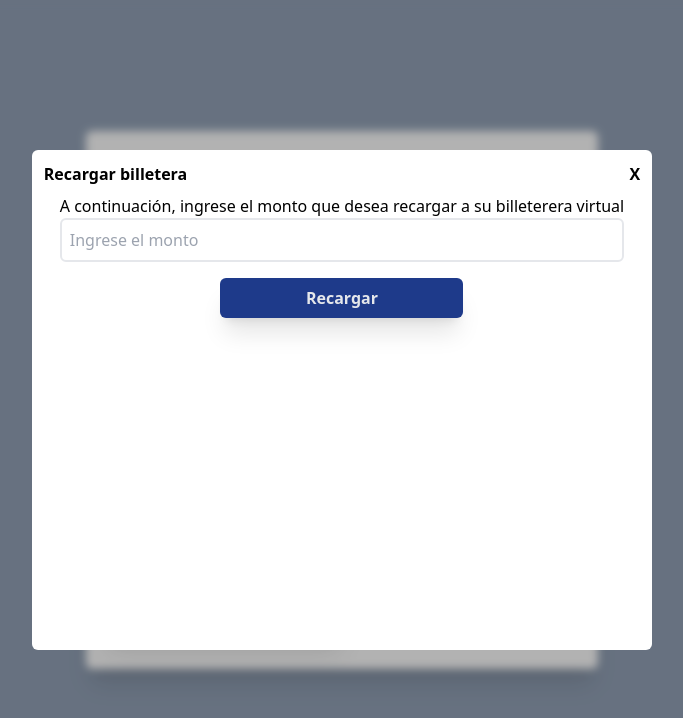
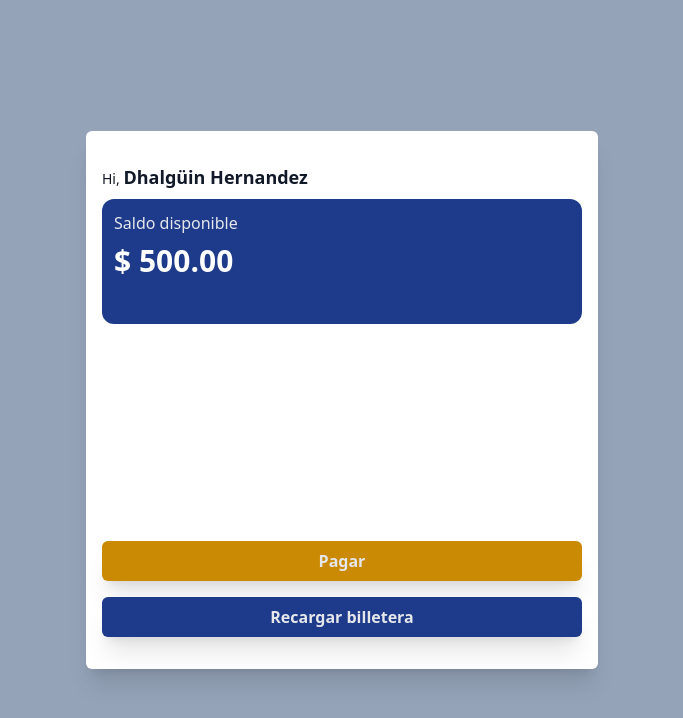
Before and after one commit to Dhalguin/epayco-challenge-client, a React (Create React App) app: page / in a window 1280 px wide. Shown: the top 718 px of the page, without its empty margins (298-981 px from the left). Built offline with nearby package versions, Linux system fonts and the light colour scheme.

Commit message:
modal preparated to conect api

```diff
--- a/src/modals/rechargeModal/index.tsx
+++ b/src/modals/rechargeModal/index.tsx
@@ -1,17 +1,26 @@
 import { Modal } from '../../components'
 import { RechargeWalletModalProps } from '../types'
 
-const RechargeWalletModal: React.FC<RechargeWalletModalProps> = ({ visible, title, onChange }) => {
+const RechargeWalletModal: React.FC<RechargeWalletModalProps> = ({
+  visible,
+  title,
+  onClose,
+  setRechargeWalletAmount,
+  onRecharge,
+}) => {
   return (
-    <Modal visible={visible} title={title} onClose={onChange}>
+    <Modal visible={visible} title={title} onClose={onClose}>
       <p>A continuación, ingrese el monto que desea recargar a su billeterera virtual</p>
       <div className="flex flex-col items-center justify-center gap-4 flex-1">
         <input
           type="number"
           className="border-2 border-solid w-full px-2 py-2 rounded-md"
-          placeholder="Ingrese el monto"
+          placeholder="0.00"
+          onChange={ev => setRechargeWalletAmount(Number(ev.target.value))}
         />
-        <button className="btn btn-primary">Recargar</button>
+        <button className="btn btn-primary" onClick={() => onRecharge()}>
+          Recargar
+        </button>
       </div>
     </Modal>
   )
--- a/src/modals/types.ts
+++ b/src/modals/types.ts
@@ -1,5 +1,7 @@
 export type RechargeWalletModalProps = {
   visible: boolean
   title: string
-  onChange: () => void
+  onClose: () => void
+  setRechargeWalletAmount: React.Dispatch<React.SetStateAction<number>>
+  onRecharge: () => void
 }
--- a/src/pages/home/index.tsx
+++ b/src/pages/home/index.tsx
@@ -1,6 +1,41 @@
+import { useState } from 'react'
 import RechargeWalletModal from '../../modals/rechargeModal'
 
 function HomePage() {
+  const [visibleModal, setVisibleModal] = useState({ recharge: false, payment: false })
+  const [rechargeWalletAmount, setRechargeWalletAmount] = useState(0.0)
+
+  const openModal = (modal: 'recharge' | 'payment') => {
+    switch (modal) {
+      case 'recharge':
+        setVisibleModal(prevState => ({ ...prevState, recharge: true }))
+        break
+
+      case 'payment':
+        setVisibleModal(prevState => ({ ...prevState, payment: true }))
+        break
+
+      default:
+        break
+    }
+  }
+
+  const closeModal = () => {
+    setVisibleModal(prevState => ({ ...prevState, recharge: false, payment: false }))
+  }
+
+  const rechargeWallet = () => {
+    const payload = {
+      documento: '',
+      celular: '',
+      valor: rechargeWalletAmount,
+    }
+
+    // Call API
+    console.log({ payload })
+    closeModal()
+  }
+
   return (
     <>
       <div className="container">
@@ -17,14 +52,24 @@ function HomePage() {
             </div>
           </div>
           <div className="flex flex-col gap-4 flex-1">
-            <button className="btn bg-yellow-600 w-full">Pagar</button>
-            <button className="btn btn-primary w-full">Recargar billetera</button>
+            <button className="btn bg-yellow-600 w-full" onClick={() => openModal('payment')}>
+              Pagar
+            </button>
+            <button className="btn bg-blue-900 w-full" onClick={() => openModal('recharge')}>
+              Recargar billetera
+            </button>
           </div>
         </div>
       </div>
 
       {/* Modals */}
-      <RechargeWalletModal visible={true} title="Recargar billetera" onChange={() => {}} />
+      <RechargeWalletModal
+        visible={visibleModal.recharge}
+        title="Recargar billetera"
+        onClose={() => closeModal()}
+        setRechargeWalletAmount={setRechargeWalletAmount}
+        onRecharge={rechargeWallet}
+      />
     </>
   )
 }
```
